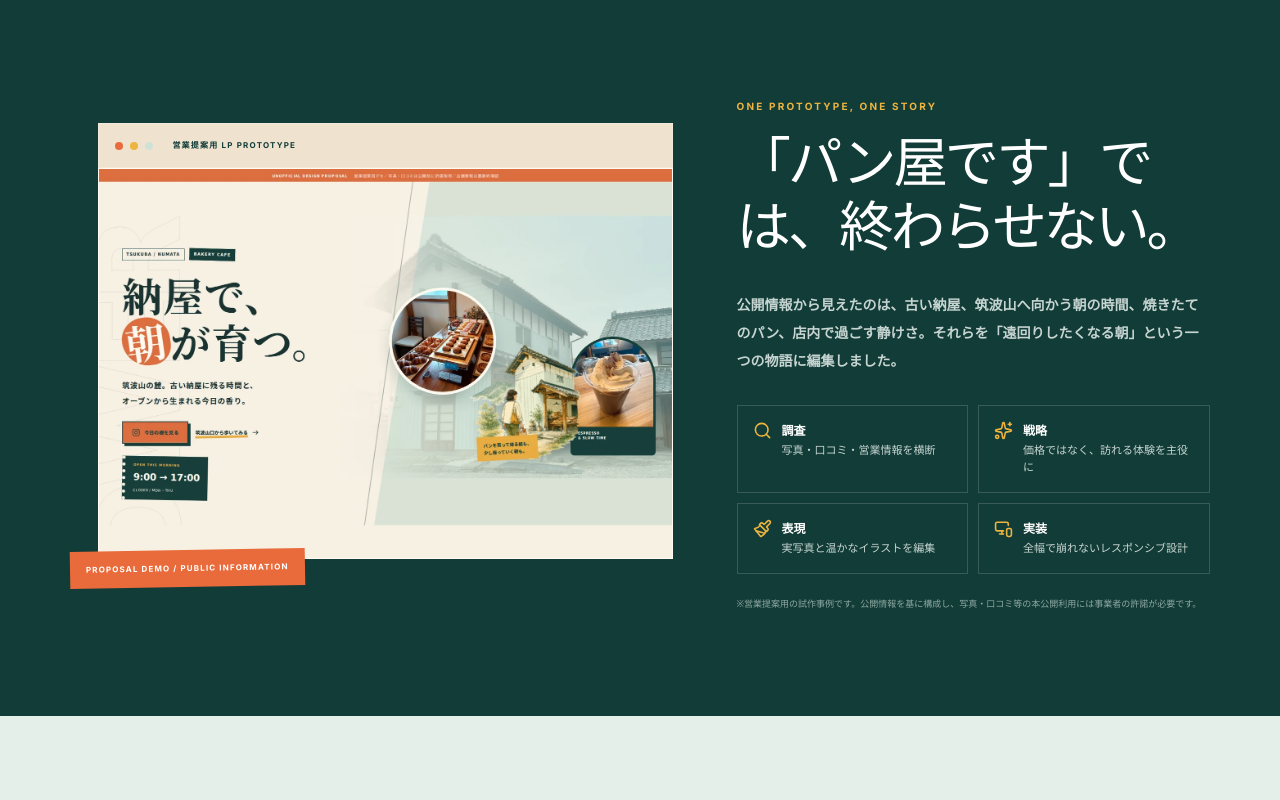
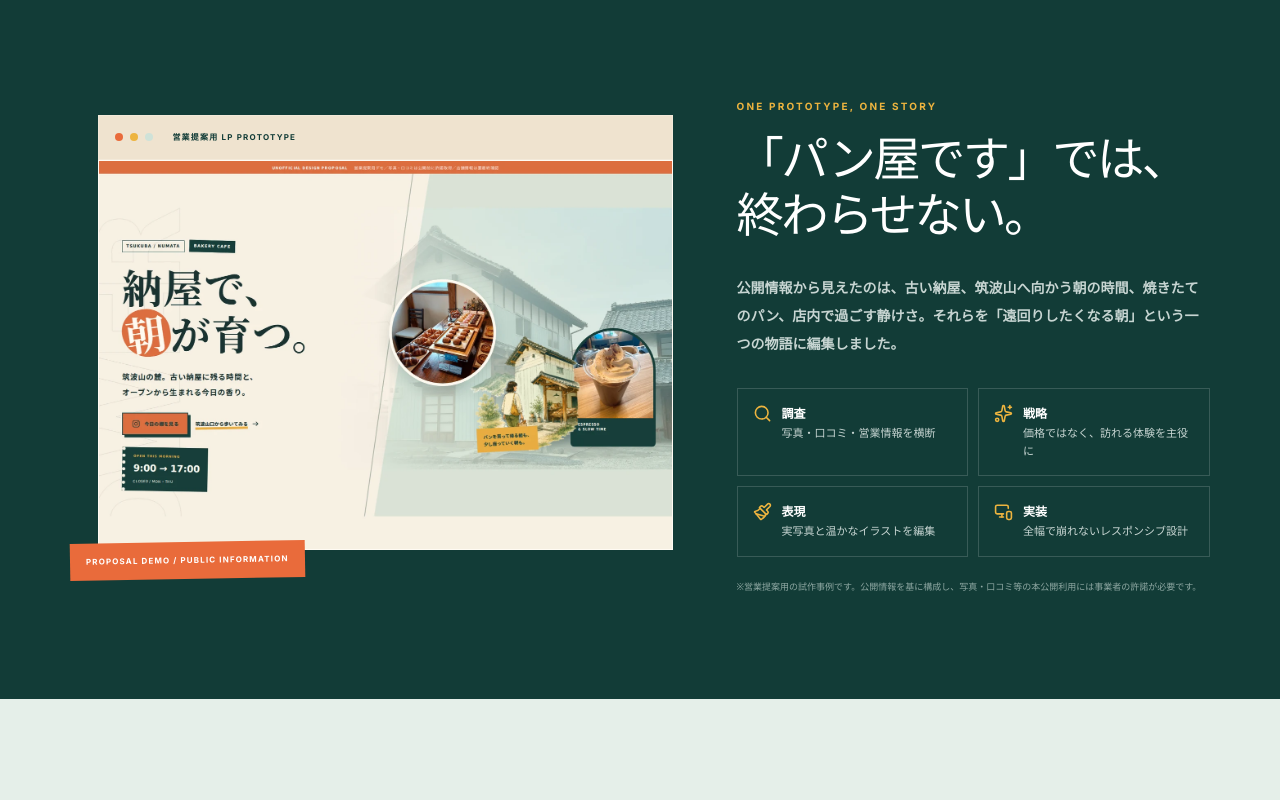
Before and after one commit to beee056/enDesign-MVP, a Next.js app: page / in a window 1280 px wide. Shown: the part 2320-3120 px from the top of the page. Built offline with nearby package versions, Linux system fonts and the light colour scheme; no server answers.

Commit message:
fix(ui): eliminate remaining orphaned heading lines

```diff
--- a/src/app/home.module.css
+++ b/src/app/home.module.css
@@ -153,8 +153,8 @@
 .caseImage { object-fit: cover; object-position: top center; }
 .caseBadge { position: absolute; left: 0; bottom: 0; padding: 12px 16px; background: var(--orange); color: white; font-size: 8px; font-weight: 900; letter-spacing: .14em; white-space: nowrap; transform: rotate(-1deg); }
 .caseCopy .eyebrow { color: var(--mustard); }
-.caseCopy h2 { color: white; font-size: clamp(40px, 4.25vw, 62px); }
-.caseCopy h2 br { display: none; }
+.caseCopy h2 { color: white; font-size: clamp(38px, 3.7vw, 52px); }
+.caseCopy h2 br { display: initial; }
 .caseLead { margin: 30px 0; color: #c7d5d2; font-size: 14px; line-height: 2; font-weight: 650; }
 .casePoints { display: grid; grid-template-columns: 1fr 1fr; gap: 10px; }
 .casePoints > div { min-width: 0; padding: 15px; display: flex; gap: 10px; align-items: flex-start; border: 1px solid rgba(255,255,255,.16); }
@@ -207,7 +207,7 @@
 .flowList p { margin: 0; color: #54706b; font-size: 12px; line-height: 1.9; font-weight: 650; }
 
 .targetSection { padding: 88px 6vw; display: grid; grid-template-columns: .18fr 1.42fr .58fr; gap: 4vw; align-items: center; background: var(--mustard); }
-.targetSection h2 { font-size: clamp(40px, 4.2vw, 58px); }
+.targetSection h2 { font-size: clamp(38px, 3.5vw, 48px); line-height: 1.28; }
 .targetSection h2 br { display: none; }
 .targetSection .eyebrow { color: var(--ink); writing-mode: vertical-rl; }
 .targetSection ul { margin: 35px 0 0; padding: 0; display: flex; flex-wrap: wrap; gap: 8px; list-style: none; }
```
